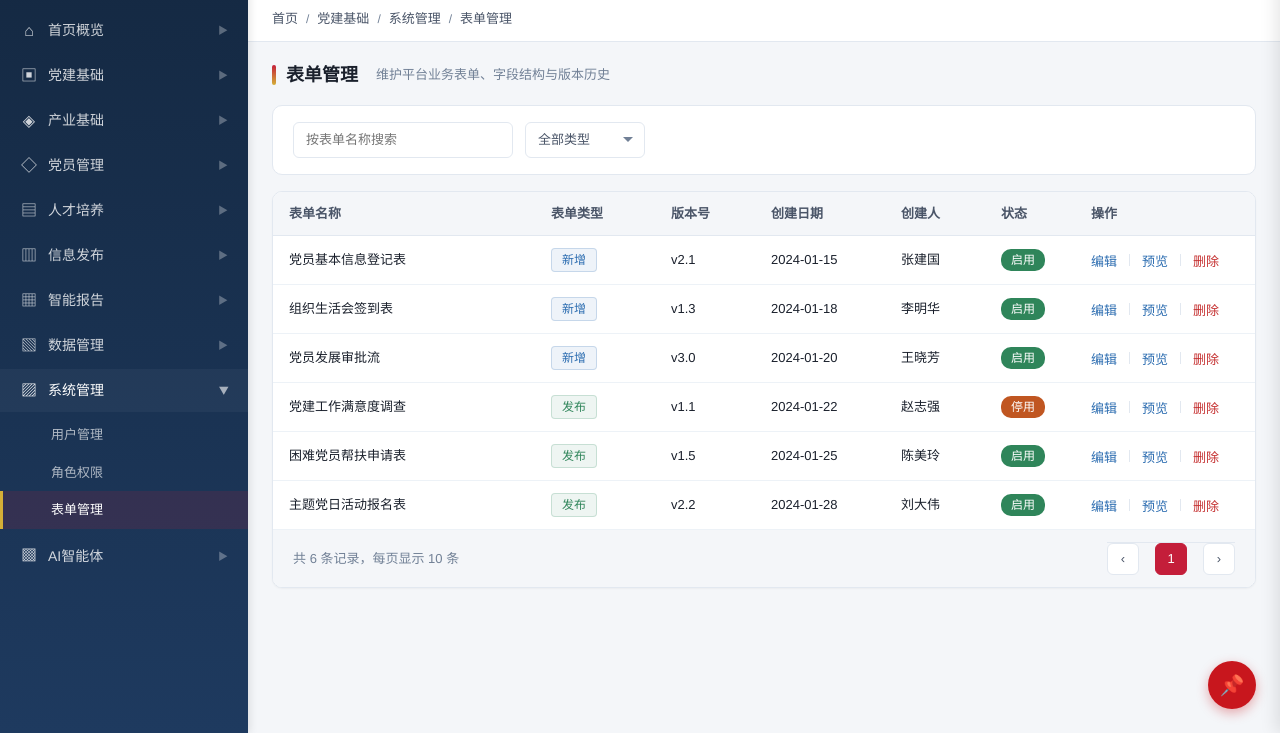
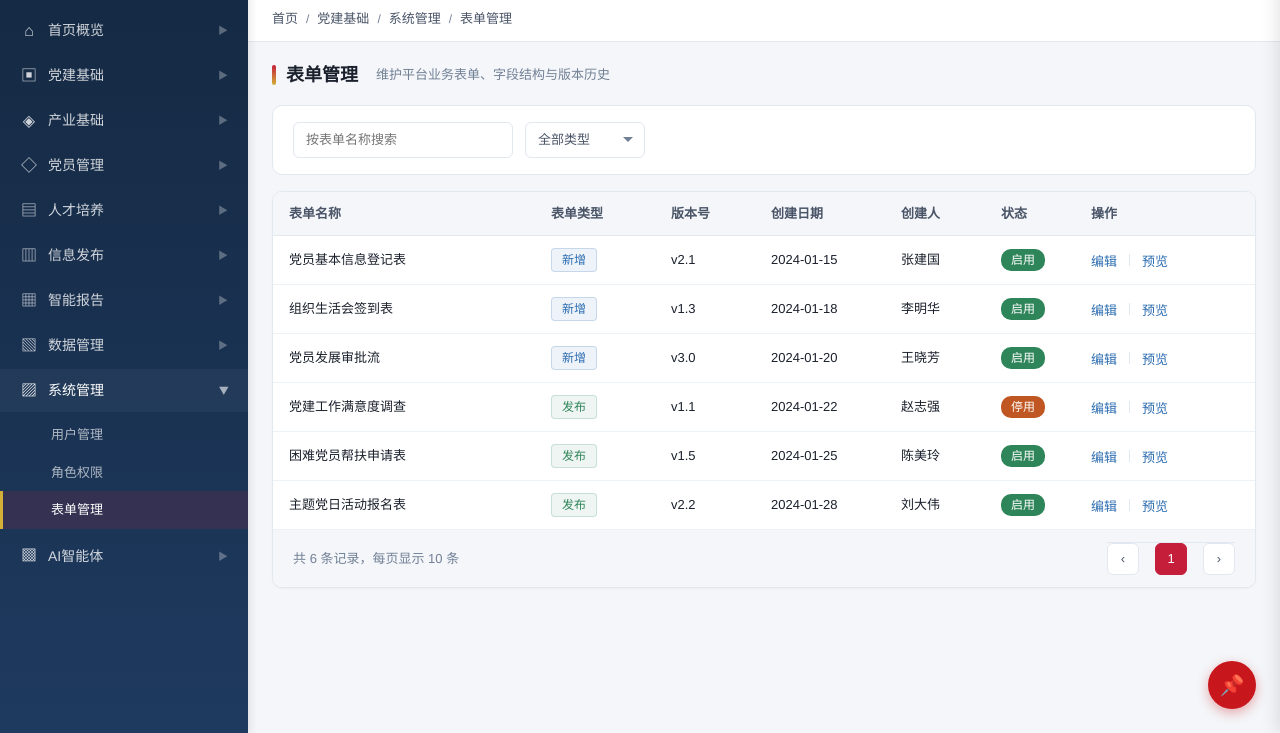
Before and after one commit to Lmt0827/party-building-platform, a website: page form_management.html in a window 1280 px wide. Shown: the part 67-800 px from the top of the page. Drawn offline with Linux system fonts and the light colour scheme.

Commit message:
Update form_management.html

```diff
--- a/form_management.html
+++ b/form_management.html
@@ -813,8 +813,6 @@
               <button class="action-link" onclick="openFormModal(${f.id})">编辑</button>
               <span class="divider"></span>
               <button class="action-link" onclick="openDetailModal(${f.id})">预览</button>
-              <span class="divider"></span>
-              <button class="action-link danger" onclick="openDeleteModal(${f.id})">删除</button>
             </div>
           </td>
         </tr>
```
